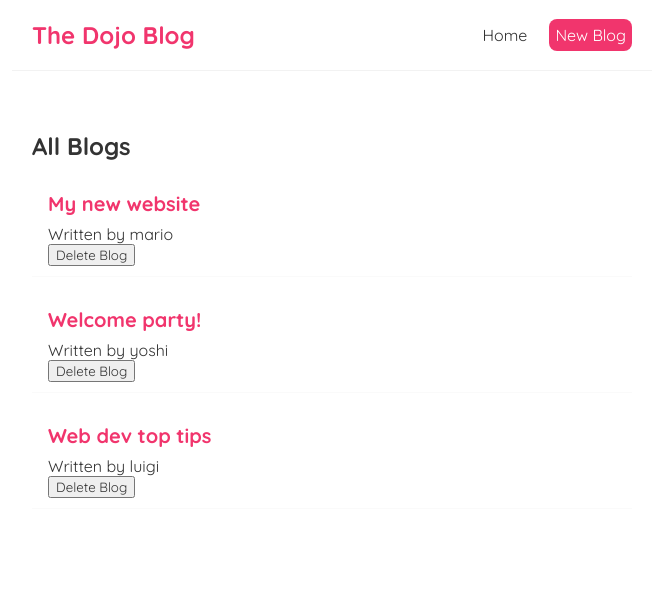
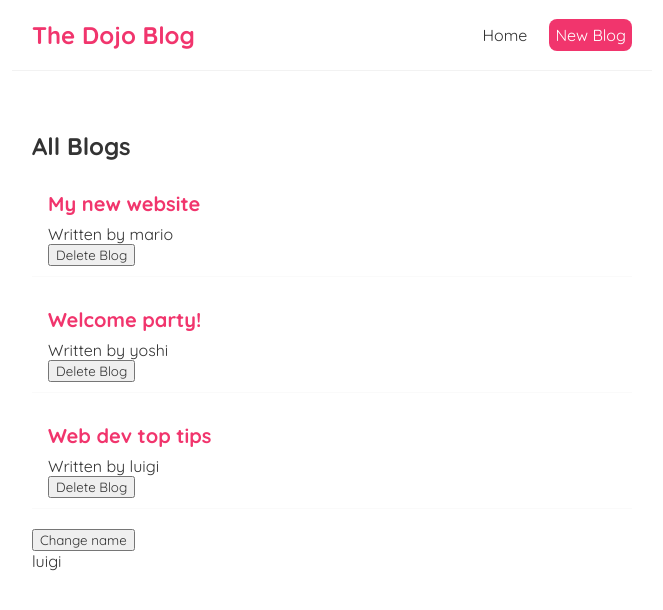
Before and after one commit to sakout-reda/React-Blog, a React (Create React App) app: page / in a window 1280 px wide. Shown: the top 610 px of the page, without its empty margins (308-971 px from the left). Built offline with nearby package versions, Linux system fonts and the light colour scheme.

Commit message:
useEffect Dependencies

```diff
--- a/src/Home.js
+++ b/src/Home.js
@@ -1,4 +1,4 @@
-import { useState } from "react";
+import { useState, useEffect } from "react";
 import BlogList from "./BlogList";
 
 const Home = () => {
@@ -15,11 +15,18 @@
     setBlogs(newBlogs);
 
   }
+  const [name,setName] = useState("luigi");
+
+  useEffect ( () =>{
+    console.log("Hello world");
+  },[name]);
 
 
   return (
     <div className="home">
       <BlogList blogs={blogs} title={title} deleteBlog={deleteBlog}/>
+      <button onClick={() =>setName("mario")}>Change name</button>
+      <p>{name}</p>
       {/*       <BlogList blogs={blogs.filter((blog) => blog.author === 'luigi')} title="Luigi blogs" /> */}
     </div>
   );
```
